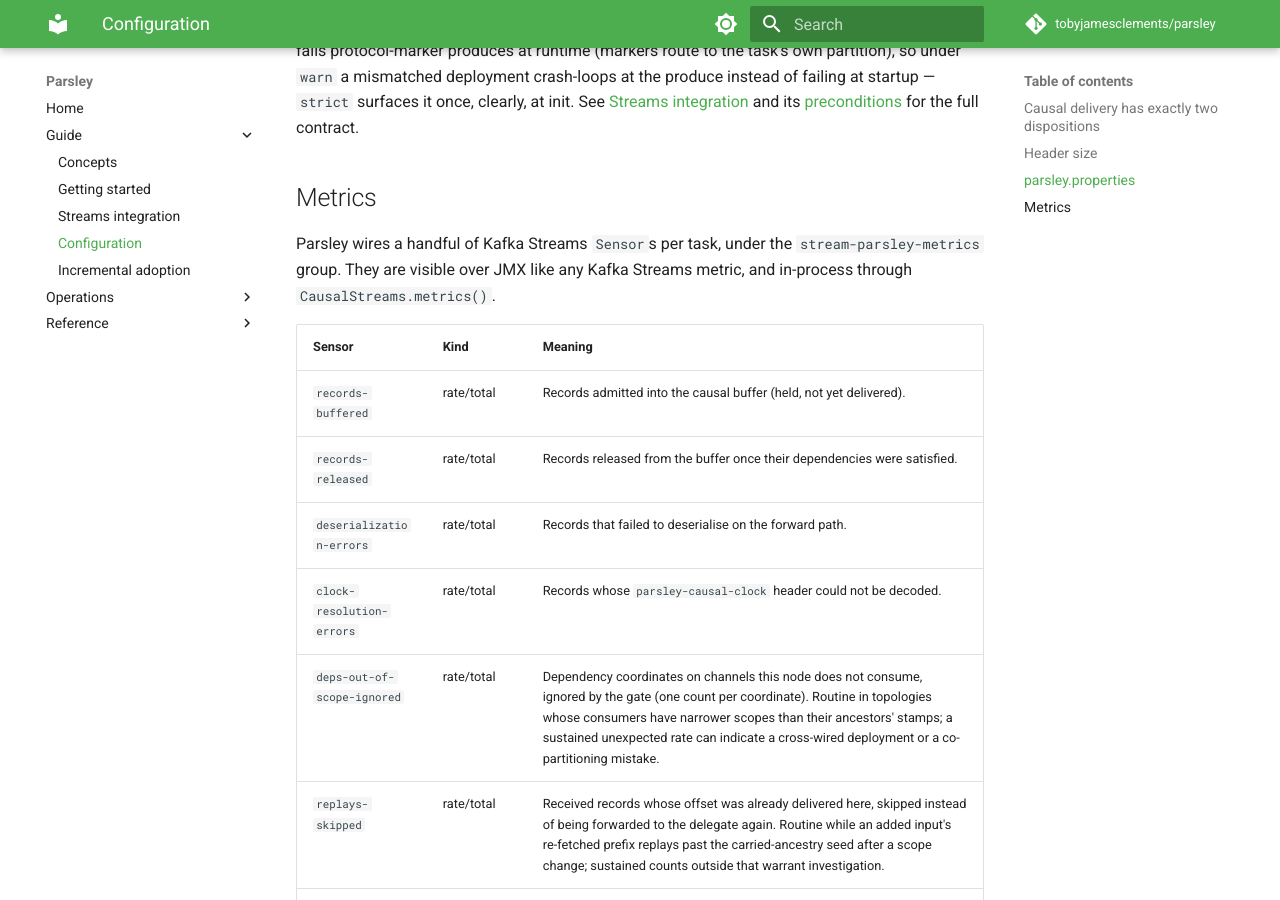
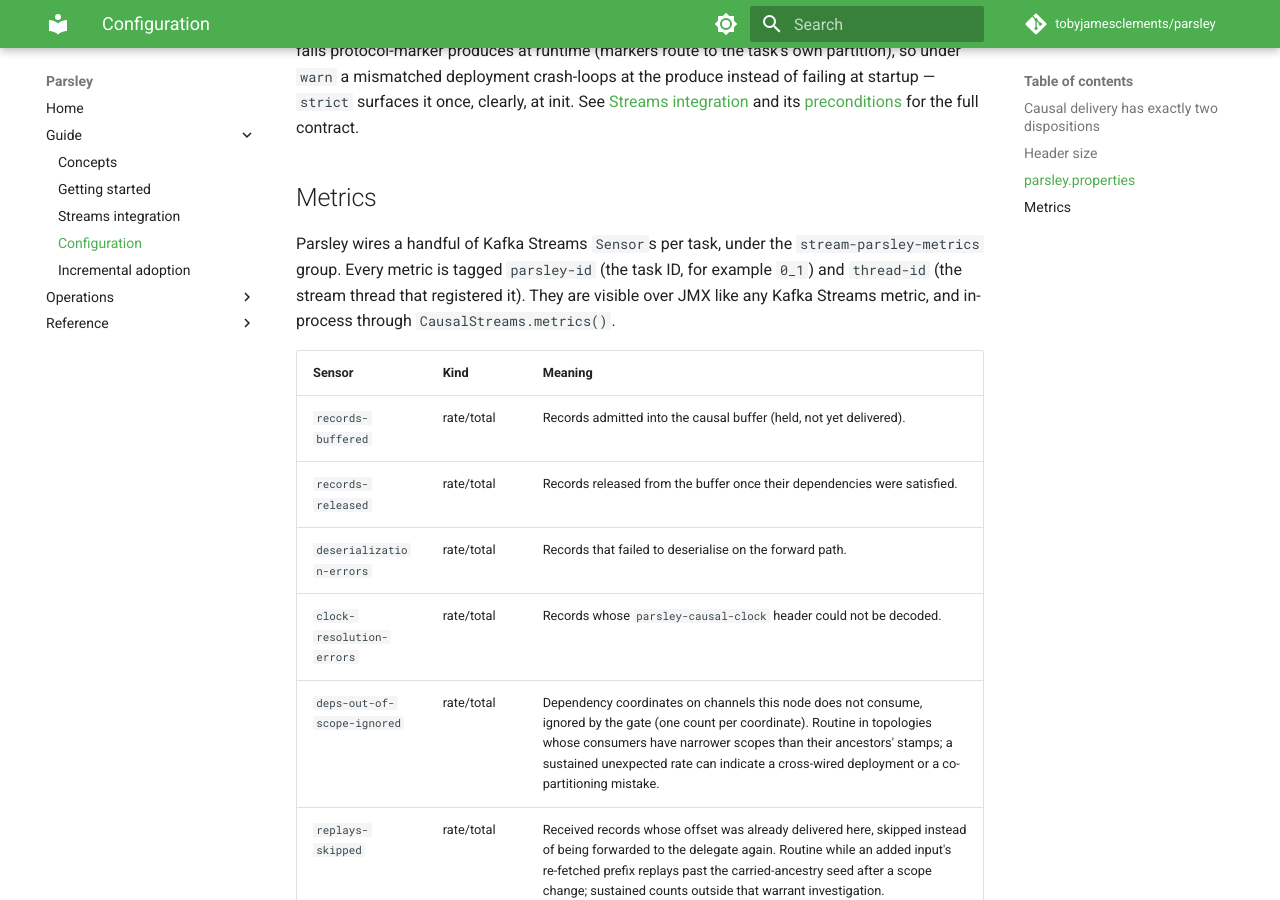
Before and after one commit to tobyjamesclements/parsley, an MkDocs documentation site: the page built from docs/configuration.md, in a window 1280 px wide and 900 px high, scrolled down 1824 px. Built offline with MkDocs 1.6.1 and Material for MkDocs 9.7.7, drawn with Linux system fonts in a browser that asks for light colours; comment, search, counter and statistics services are not loaded; the version menu is left out.

Commit message:
Unify metric tags: gauges share the rate/total scheme (parsley-id=taskId, thread-id)
The three gauges were tagged parsley-id=<application.id>-<taskId> with no
thread tag while the rate/total sensors in the same group carried the
bare task ID plus thread-id, so grouping by parsley-id split one task
into two id formats. Gauges now mirror what addRateTotalSensor
generates — parsley-id = task ID, thread-id = registering stream thread
— which is also the Kafka Streams idiom (application identity lives in
the thread/client id, and the thread-id tag keeps JMX names unique when
several instances share a JVM). Tag scheme documented in
configuration.md#metrics and pinned as a single-scheme contract in
ParsleyMetricsTest.

Co-Authored-By: Claude Fable 5 <noreply@anthropic.com>
Claude-Session: https://claude.ai/code/session_01DntNjc5jVvKXTETd59vdcW

```diff
--- a/docs/configuration.md
+++ b/docs/configuration.md
@@ -77,8 +77,9 @@ failing at startup — `strict` surfaces it once, clearly, at init. See
 ## Metrics
 
 Parsley wires a handful of Kafka Streams `Sensor`s per task, under the `stream-parsley-metrics`
-group. They are visible over JMX like any Kafka Streams metric, and in-process through
-`CausalStreams.metrics()`.
+group. Every metric is tagged `parsley-id` (the task ID, for example `0_1`) and `thread-id` (the
+stream thread that registered it). They are visible over JMX like any Kafka Streams metric, and
+in-process through `CausalStreams.metrics()`.
 
 | Sensor | Kind | Meaning |
 |---|---|---|
```
Also changed, not shown: CHANGELOG.md (+8 -0 lines), 2 other files.
